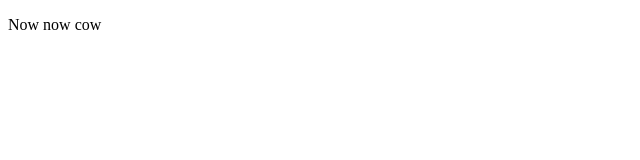
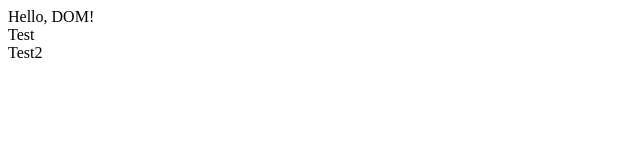
Before and after one commit to ViolaCello/data-structures, a plain HTML site: page index.html in a window 1280 px wide. Shown: the whole page, without its empty margins (0-640 px from the left). Drawn offline with Linux system fonts and the light colour scheme.

Commit message:
Add screen elements to the DOM successful

```diff
--- a/index.html
+++ b/index.html
@@ -5,7 +5,7 @@
     <title></title>
   </head>
   <body>
-   <p id="now"></p>
+   <div id="now"></div>
    <script type="application/javascript" src="src/index.js" charset="UTF-8"></script>
   </body>
 </html>
--- a/src/index.js
+++ b/src/index.js
@@ -1,5 +1,10 @@
 
-let element = document.querySelector("p#now")
-element.innerHTML = 'Hello, DOM!'
+let element = document.querySelector("div#now")
+element.innerHTML = 'Hello, DOM!<br>'
 
-element.innerHTML = "Now now cow"
+function onScreen(string) {
+   string +=`<br>`
+    return  element.innerHTML += string
+}
+onScreen("Test")
+onScreen("Test2")
```
